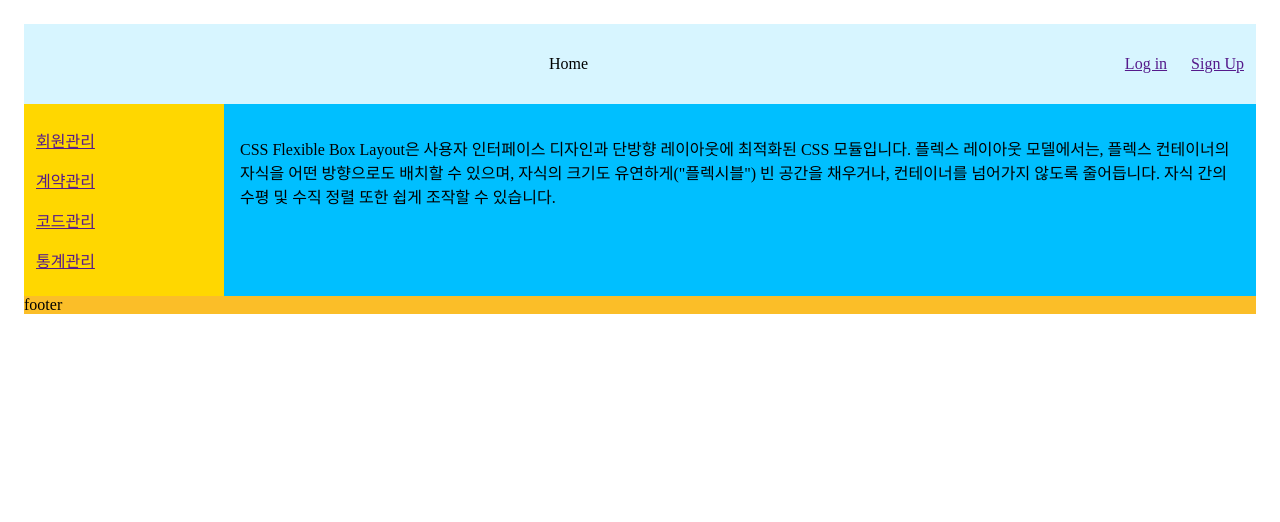
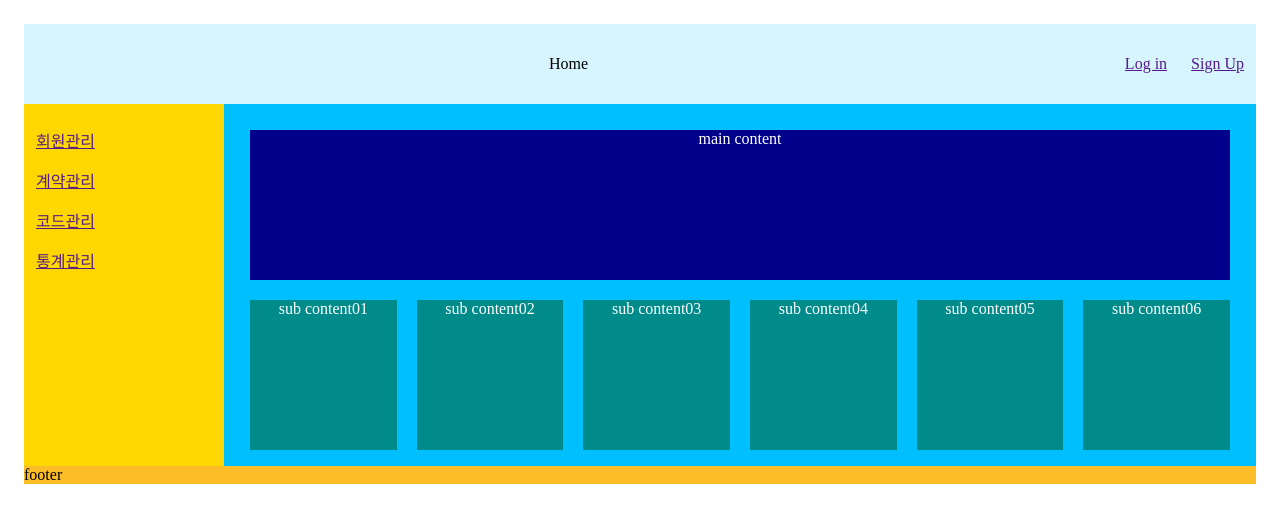
Before and after one commit to yoondotcom/frontend-study, a plain HTML site: page 1_Homework/20210505.html in a window 1280 px wide. Drawn offline with Linux system fonts and the light colour scheme.

Commit message:
content 작업중

```diff
--- a/1_Homework/20210505.html
+++ b/1_Homework/20210505.html
@@ -71,12 +71,37 @@
            order: 순서
         */
         .content {
-            text-align: left;
+            display: flex;
+            flex-direction: column;
+            text-align: center;
+            color: white;
             background: deepskyblue;
             padding: 1rem;
             order: 2;
             flex: 3 0px;
         }
+
+        .main_content {
+            background-color: darkblue;
+            height: 150px;
+            margin: 10px 10px 10px 10px;
+        }
+
+        .sub_content_container {
+            display: flex;
+            flex-direction: row;
+            flex-wrap:wrap;
+
+        }
+
+        .sub_content {
+            background-color:darkcyan;
+            margin: 10px 10px 0px 10px;
+            flex: 1;
+            height: 150px;
+        }
+
+
 
         .footer {
             background-color: #fbbe28;
@@ -108,10 +133,15 @@
         </ul>
     </div>
     <div class="content">
-        <p>
-            CSS Flexible Box Layout은 사용자 인터페이스 디자인과 단방향 레이아웃에 최적화된 CSS 모듈입니다. 플렉스 레이아웃 모델에서는, 플렉스 컨테이너의 자식을 어떤 방향으로도 배치할
-            수 있으며, 자식의 크기도 유연하게("플렉시블") 빈 공간을 채우거나, 컨테이너를 넘어가지 않도록 줄어듭니다. 자식 간의 수평 및 수직 정렬 또한 쉽게 조작할 수 있습니다.
-        </p>
+        <div class="main_content">main content</div>
+        <div class="sub_content_container">
+            <div class="sub_content">sub content01</div>
+            <div class="sub_content">sub content02</div>
+            <div class="sub_content">sub content03</div>
+            <div class="sub_content">sub content04</div>
+            <div class="sub_content">sub content05</div>
+            <div class="sub_content">sub content06</div>
+        </div>
     </div>
     <div class="footer">footer</div>
 </div>
```
